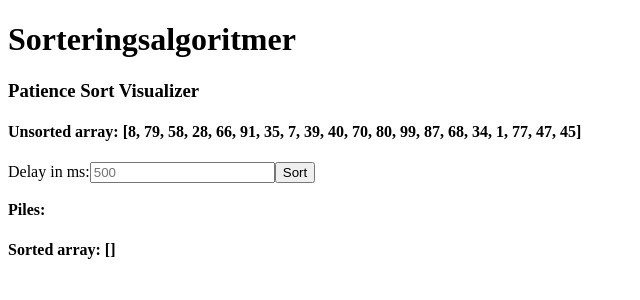
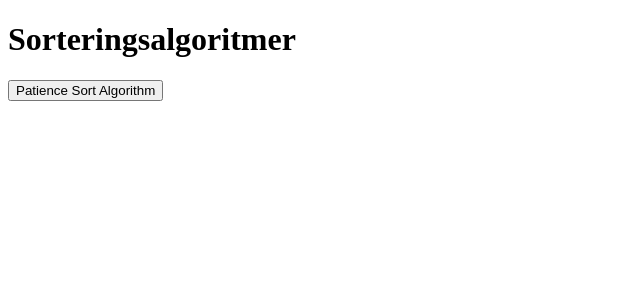
Before and after one commit to Loxiuz/dsa-eks-jan-2025, a React (Vite) app: page / in a window 1280 px wide. Shown: the top 300 px of the page, without its empty margins (0-640 px from the left). Built offline with nearby package versions, Linux system fonts and the light colour scheme.

Commit message:
added homepage

```diff
--- a/src/App.tsx
+++ b/src/App.tsx
@@ -1,4 +1,6 @@
+import { Route, Routes } from "react-router-dom";
 import PatienceSortVisualizer from "./components/visualizers/PatienceSortVisualizer";
+import Homepage from "./components/Homepage";
 
 function createArrayToSort(): number[] {
   return Array.from({ length: 20 }, () => Math.floor(Math.random() * 100));
@@ -6,10 +8,13 @@ function createArrayToSort(): number[] {
 
 function App() {
   return (
-    <>
-      <h1>Sorteringsalgoritmer</h1>
-      <PatienceSortVisualizer arrayToSort={createArrayToSort()} />
-    </>
+    <Routes>
+      <Route path="/" element={<Homepage />} />
+      <Route
+        path="/patience_sort_visualizer"
+        element={<PatienceSortVisualizer arrayToSort={createArrayToSort()} />}
+      />
+    </Routes>
   );
 }
 
--- /dev/null
+++ b/src/components/Homepage.tsx
@@ -0,0 +1,12 @@
+import { Link } from "react-router-dom";
+
+export default function Homepage() {
+  return (
+    <div>
+      <h1>Sorteringsalgoritmer</h1>
+      <Link to="/patience_sort_visualizer">
+        <button>Patience Sort Algorithm</button>
+      </Link>
+    </div>
+  );
+}
--- a/src/main.tsx
+++ b/src/main.tsx
@@ -1,9 +1,12 @@
 import App from "./App.tsx";
 import ReactDOM from "react-dom/client";
 import React from "react";
+import { BrowserRouter } from "react-router-dom";
 
 ReactDOM.createRoot(document.getElementById("root")!).render(
   <React.StrictMode>
-    <App />
+    <BrowserRouter>
+      <App />
+    </BrowserRouter>
   </React.StrictMode>
 );
```
